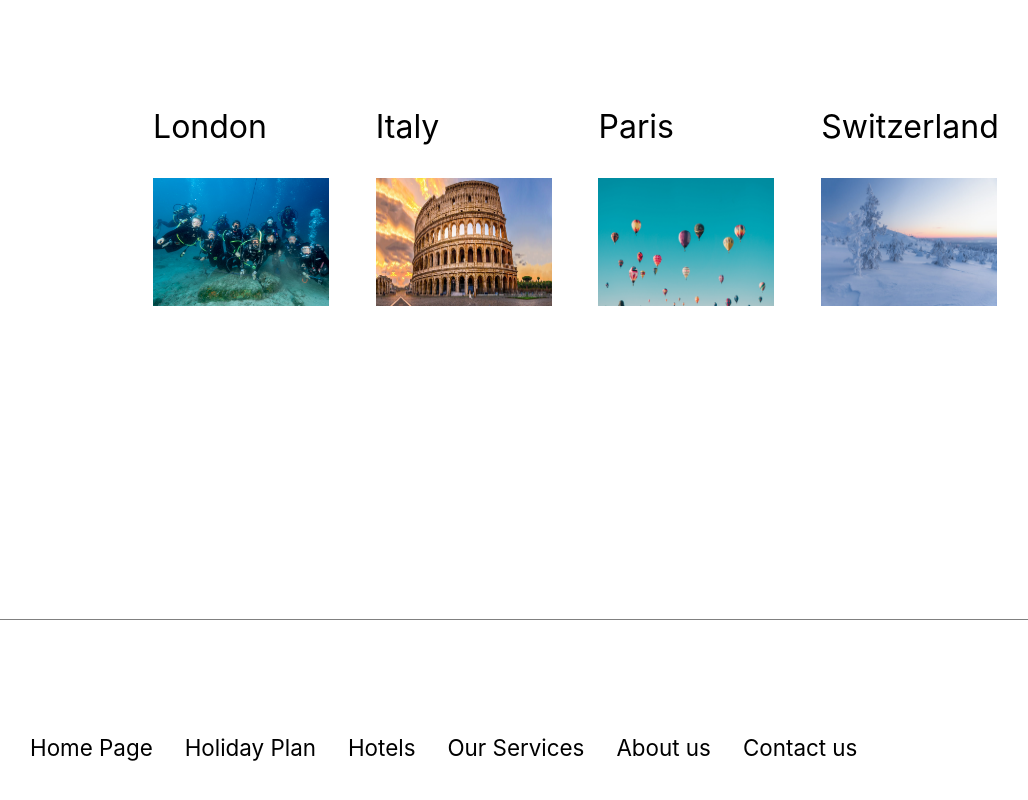
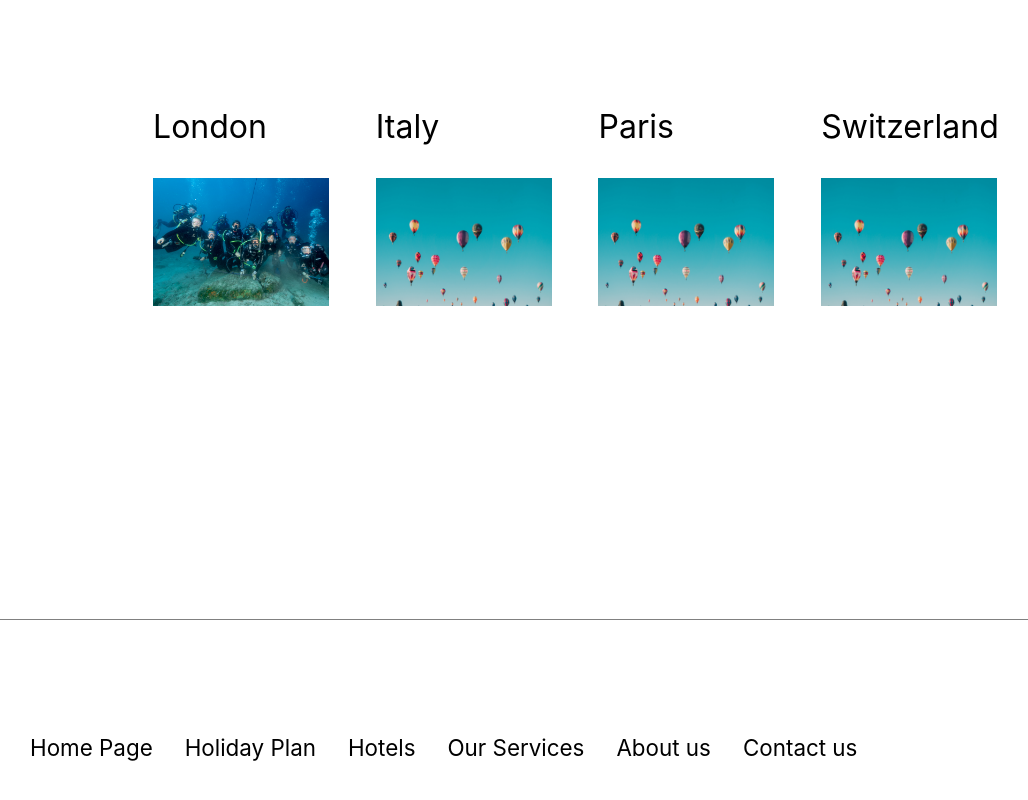
Before and after one commit to basheer82/Holiday, a React (Create React App) app: page / in a window 1280 px wide. Shown: the part 1340-2140 px from the top of the page, without its empty margins (50-1078 px from the left). Built offline with nearby package versions, Linux system fonts and the light colour scheme.

Commit message:
Update locationsData.js

```diff
--- a/src/locationsData.js
+++ b/src/locationsData.js
@@ -1,24 +1,24 @@
  const locationsData =[
         {
          city: 'London',
-         img: ['/slider-images/dalis.jpeg', '/slider-images/img.jpeg','/slider-images/ballons.jpeg','/slider-images/itl.jpeg','/slider-images/ballons.jpeg','/slider-images/dalis.jpeg'],
+         img: ['/slider-images/dalis.jpeg','/slider-images/ballons.jpeg','/slider-images/ballons.jpeg','/slider-images/dalis.jpeg'],
          about: "First tourism destinations in europe"
         },
         {
             city: 'Italy',
-            img: [ '/slider-images/itl.jpeg','/slider-images/ballons.jpeg','/slider-images/dalis.jpeg','/slider-images/itl.jpeg','/slider-images/ballons.jpeg','/slider-images/dalis.jpeg'],
+            img: [  '/slider-images/ballons.jpeg','/slider-images/dalis.jpeg' ,'/slider-images/ballons.jpeg','/slider-images/dalis.jpeg'],
             about: "Second Tourisim destination in europe"
         },
      {
         city: 'Paris',
-        img: ['/slider-images/ballons.jpeg','/slider-images/dalis.jpeg','/slider-images/itl.jpeg','/slider-images/img.jpeg','/slider-images/ballons.jpeg','/slider-images/dalis.jpeg' ],
+        img: ['/slider-images/ballons.jpeg','/slider-images/dalis.jpeg' , '/slider-images/ballons.jpeg','/slider-images/dalis.jpeg' ],
         about: "Paris is the second most visited city in Europe after London"
 
 
     },
      {
          city: 'Switzerland',
-         img: ['/slider-images/img.jpeg','/slider-images/ballons.jpeg','/slider-images/dalis.jpeg','/slider-images/img.jpeg', '/slider-images/ballons.jpeg','/slider-images/dalis.jpeg'],
+         img: [ '/slider-images/ballons.jpeg','/slider-images/dalis.jpeg',  '/slider-images/ballons.jpeg','/slider-images/dalis.jpeg'],
          about: "Top destination for many tourism"
 
     }
```
